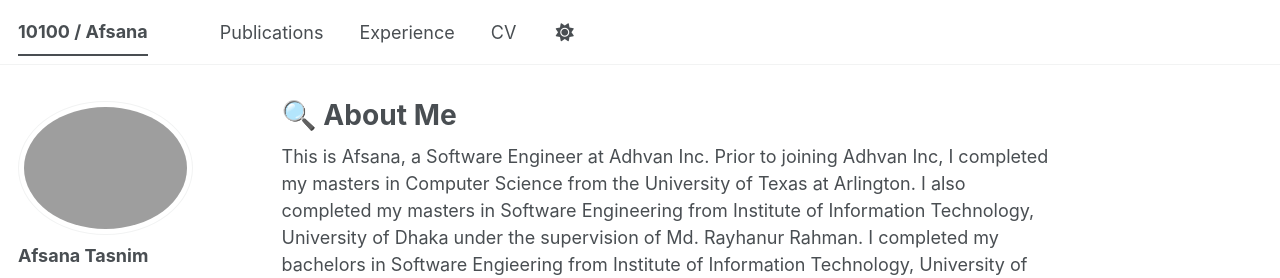
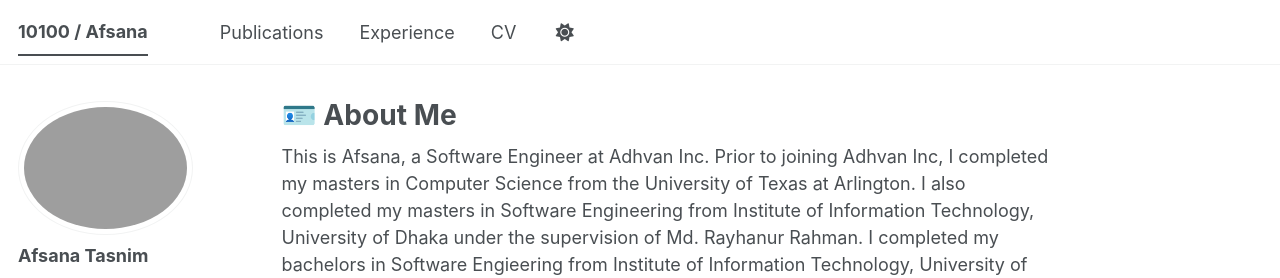
Before and after one commit to AfsanaTasnim/AfsanaTasnim.github.io, a Jekyll site: the page built from _pages/about.md, in a window 1280 px wide and 900 px high. Shown: the top 278 px of the window. Built offline with Jekyll 4.4.1, drawn with Linux system fonts in a browser that asks for light colours; a style sheet for code colours, icons or effects is not loaded.

```diff
--- a/_pages/about.md
+++ b/_pages/about.md
@@ -1,6 +1,6 @@
 ---
 permalink: /
-title: "🔍 About Me"
+title: "🪪 About Me"
 author_profile: true
 redirect_from:
   - /about/
```
